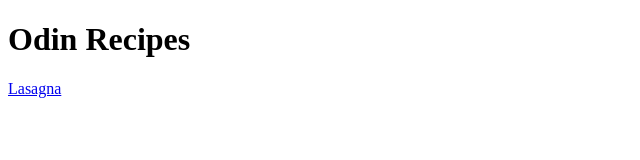
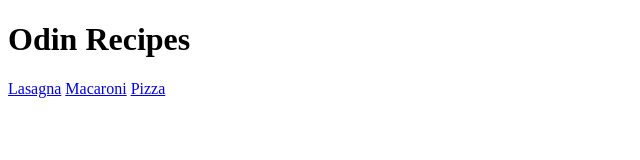
Before and after one commit to giannindm/odin-recipes, a plain HTML site: page index.html in a window 1280 px wide. Shown: the whole page, without its empty margins (0-640 px from the left). Drawn offline with Linux system fonts and the light colour scheme.

Commit message:
Add link to missing recipes on index

```diff
--- a/index.html
+++ b/index.html
@@ -7,5 +7,7 @@
     <body>
         <h1>Odin Recipes</h1>
         <a href="./recipes/lasagna.html">Lasagna</a>
+        <a href="./recipes/macaroni.html">Macaroni</a>
+        <a href="./recipes/pizza.html">Pizza</a>
     </body>
 </html>
```
